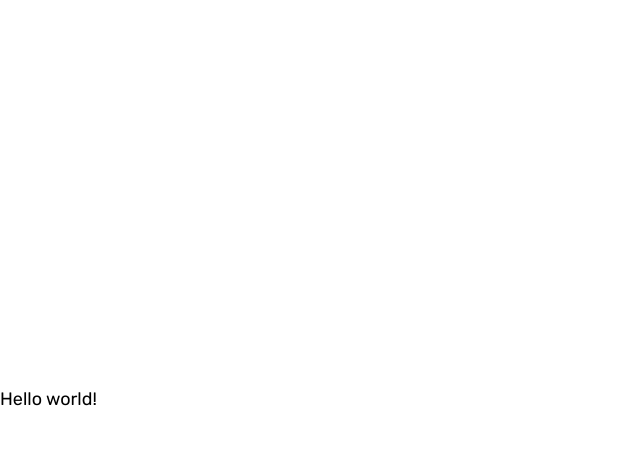
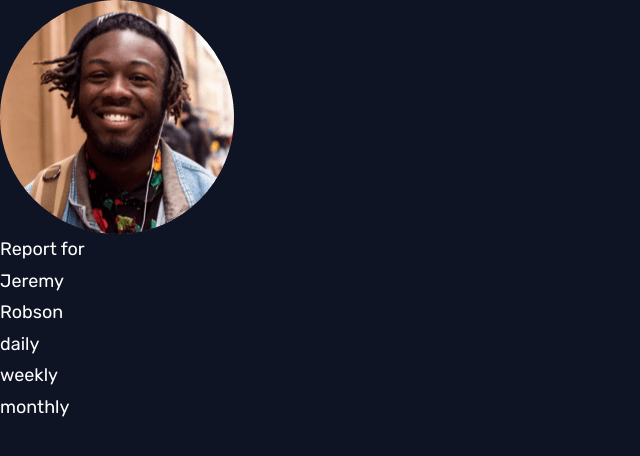
Before and after one commit to alanb4rt/time-tracking-dashboard, a React (Vite) app: page / in a window 1280 px wide. Shown: the top 456 px of the page, without its empty margins (0-640 px from the left). Built offline with nearby package versions, Linux system fonts and the light colour scheme.

Commit message:
create UserProfile with TimeframeMenu

```diff
--- a/src/App.jsx
+++ b/src/App.jsx
@@ -1,7 +1,28 @@
+import { useState } from "react";
+import TimeframeMenu from "./components/TimeframeMenu";
+import UserProfile from "./components/UserProfile";
+
 export default function App() {
+  const firstName = "Jeremy";
+  const lastName = "Robson";
+
+  const [timeframe, setTimeframe] = useState("weekly");
+
   return (
     <>
-      <h1 className="text-3xl font-bold underline">Hello world!</h1>
+      <div className="flex items-center min-h-screen">
+        <div className="w-full max-w-screen-lg mx-auto p-4">
+          <div className="grid grid-cols-4 gap-6  ">
+            <div className="row-span-2 flex flex-col bg-[var(--dark-blue)] rounded-2xl overflow-hidden">
+              <UserProfile firstName={firstName} lastName={lastName} />
+              <TimeframeMenu
+                timeframe={timeframe}
+                setTimeframe={setTimeframe}
+              />
+            </div>
+          </div>
+        </div>
+      </div>
     </>
   );
 }
--- /dev/null
+++ b/src/components/TimeframeMenu.jsx
@@ -0,0 +1,19 @@
+export default function TimeframeMenu({ timeframe, setTimeframe }) {
+  const menu = ["daily", "weekly", "monthly"];
+
+  return (
+    <ul className="flex flex-col gap-2 p-6">
+      {menu.map((time) => (
+        <li
+          key={time}
+          className={`cursor-pointer w-fit capitalize ${
+            timeframe === time ? "font-bold" : "opacity-50"
+          }`}
+          onClick={() => setTimeframe(time)}
+        >
+          {time}
+        </li>
+      ))}
+    </ul>
+  );
+}
--- /dev/null
+++ b/src/components/UserProfile.jsx
@@ -0,0 +1,19 @@
+export default function UserProfile({ firstName, lastName }) {
+  return (
+    <div className="flex flex-col min-h-64 bg-indigo-600 rounded-2xl p-6">
+      <img
+        src={`./src/assets/images/image-${firstName.toLowerCase()}.png `}
+        alt={firstName}
+        className="rounded-full outline outline-2 mb-4 size-16"
+      />
+      <div className="my-auto">
+        <p className="text-sm opacity-75">Report for</p>
+        <h1 className="text-3xl font-light">
+          {firstName}
+          <br />
+          {lastName}
+        </h1>
+      </div>
+    </div>
+  );
+}
--- a/src/index.css
+++ b/src/index.css
@@ -16,12 +16,12 @@
   /* Colors */
   --blue: hsl(246 80% 60%);
 
-  --light-red: hsl(15 100% 70%); /* (work) */
-  --soft-blue: hsl(195 74% 62%); /* (play) */
-  --light-red: hsl(348 100% 68%); /* (study) */
-  --lime-green: hsl(145 58% 55%); /* (exercise) */
-  --violet: hsl(264 64% 52%); /* (social) */
-  --soft-orange: hsl(43 84% 65%); /* (self care) */
+  --color-work: hsl(15 100% 70%);
+  --color-play: hsl(195 74% 62%);
+  --color-study: hsl(348 100% 68%);
+  --color-exercise: hsl(145 58% 55%);
+  --color-social: hsl(264 64% 52%);
+  --color-self-care: hsl(43 84% 65%);
 
   --very-dark-blue: hsl(226 43% 10%);
   --dark-blue: hsl(235 46% 20%);
@@ -36,8 +36,9 @@
 body {
   margin: 0;
   padding: 0;
-  display: flex;
-  place-items: center;
   min-width: 320px;
   min-height: 100vh;
+
+  background-color: var(--very-dark-blue);
+  color: white;
 }
```
